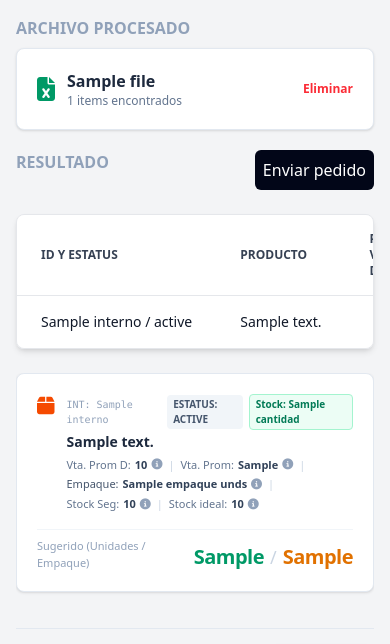
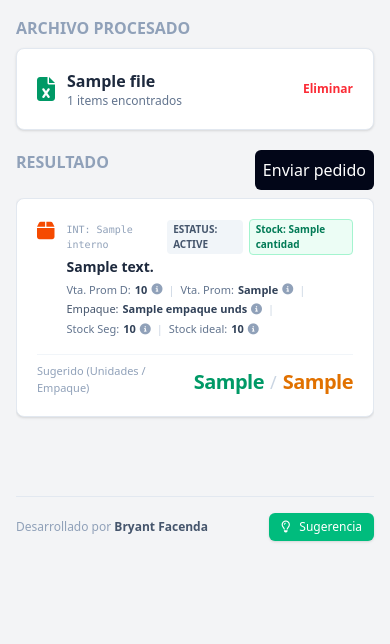
Before and after one commit to Bafaf23/order, a Flask app: template templates/index.html in a window 390 px wide. Shown: the part 279-923 px from the top of the page. After the commit the page ends 821 px from the top, so only its background shows below. Run offline with Flask 3, Linux system fonts and the light colour scheme; the template is opened without the code that fills it: most values are stand-ins (such as "Sample title", 1, 10 or a date in 2020); style sheets or scripts are compiled from the project's sources; some libraries are stand-ins or nearby versions.

Commit message:
Hide table for mobile view in index.html to improve layout responsiveness

```diff
--- a/templates/index.html
+++ b/templates/index.html
@@ -40,7 +40,7 @@
       {%endif%}
     </div>
       <!-- tabla pc -->
-    <div class="overflow-x-auto shadow-md rounded-lg border border-gray-200 my-6">
+    <div class="overflow-x-auto shadow-md rounded-lg border border-gray-200 my-6 hidden md:block lg:block">
   <table class="w-full text-sm text-left text-gray-600 border-collapse">
     <thead class="text-xs text-gray-700 uppercase bg-white border-b border-gray-200">
       <tr>
```
